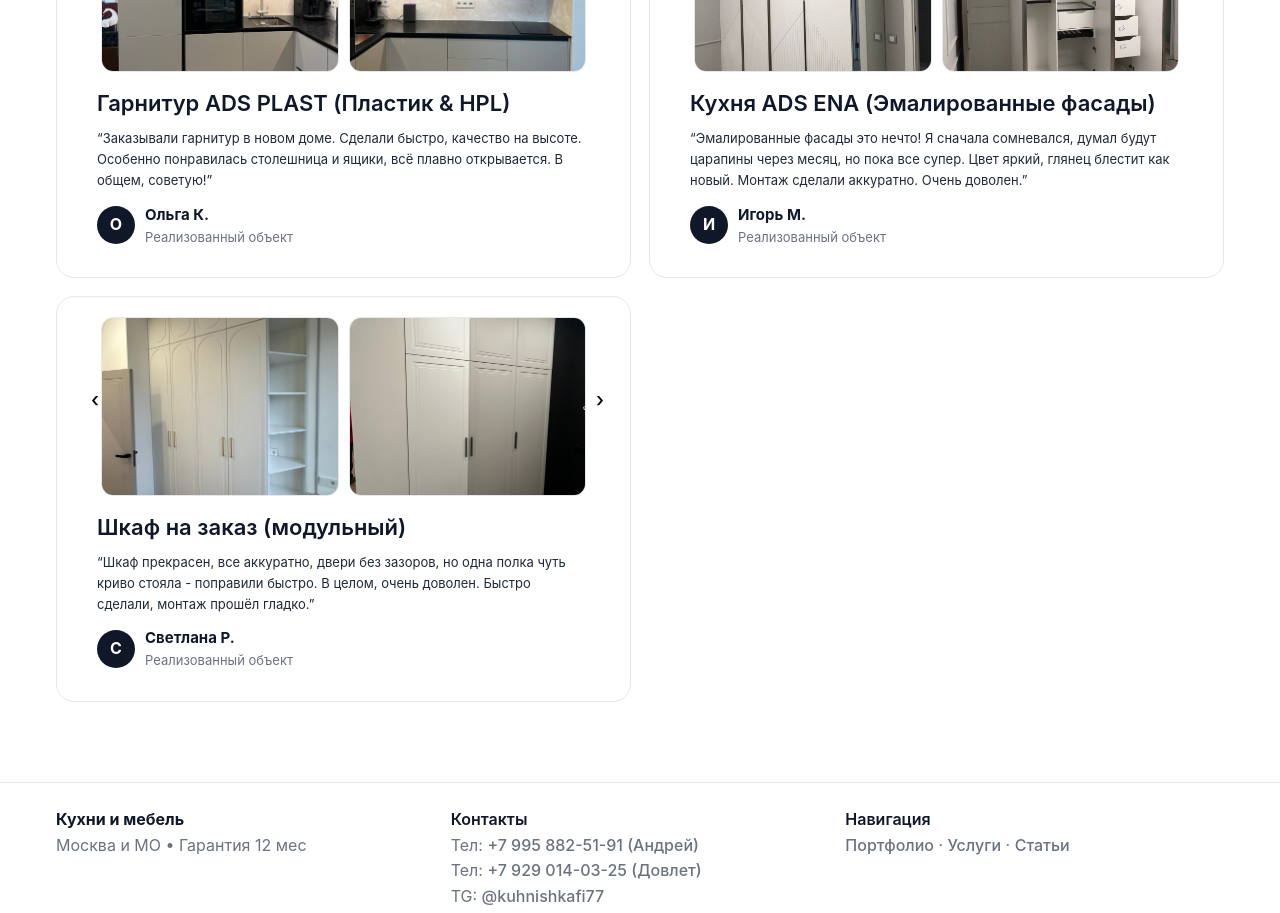
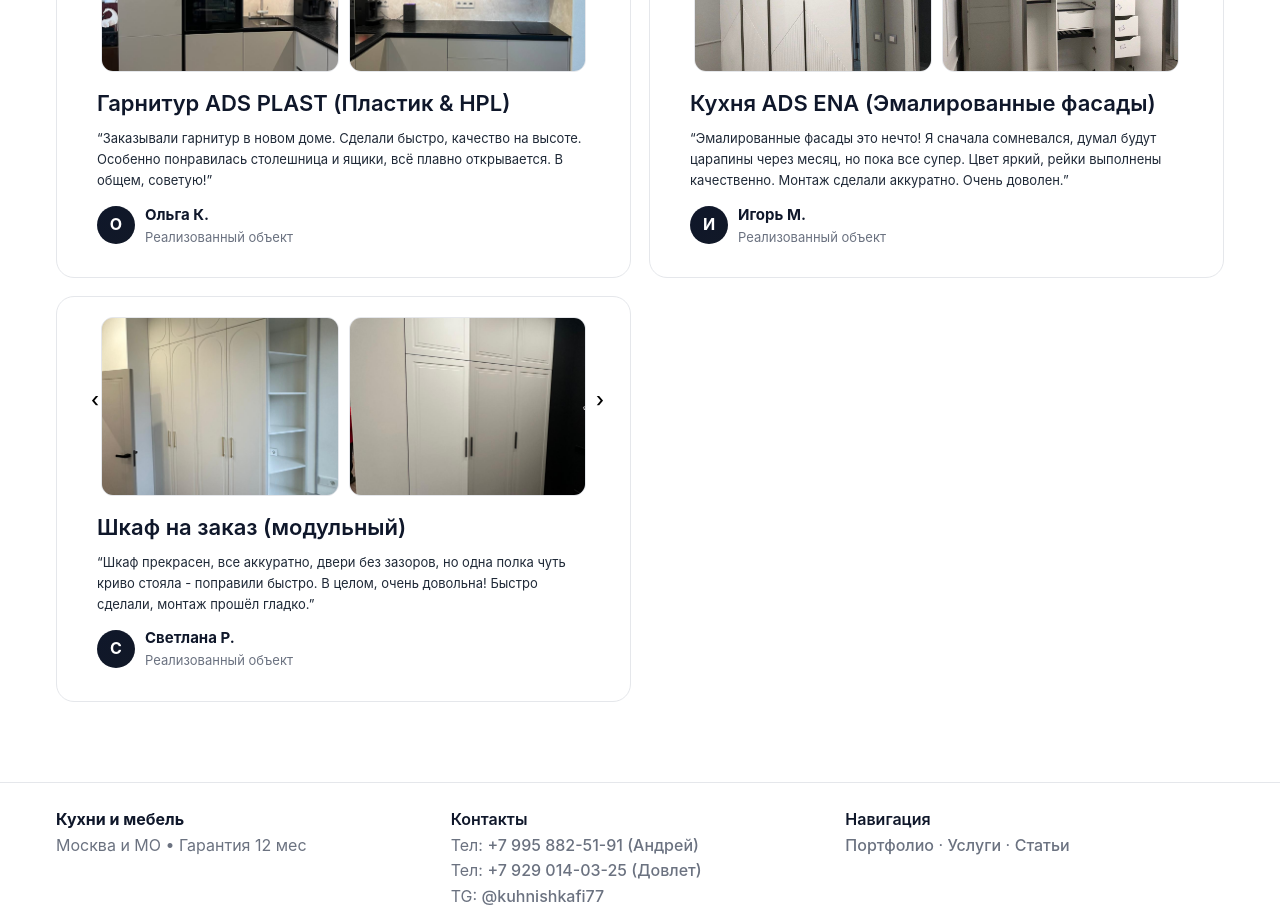
Before and after one commit to botuevaliliia/ads, a React (Vite) app in the folder kuhni-moskva/: page /reviews in a window 1280 px wide. Shown: the part 900-1813 px from the top of the page. Built offline with nearby package versions, Linux system fonts and the light colour scheme.

Commit message:
quick fixes

```diff
--- a/kuhni-moskva/src/pages/Reviews.tsx
+++ b/kuhni-moskva/src/pages/Reviews.tsx
@@ -35,14 +35,14 @@ const reviews: Review[] = [
   {
     title: "Кухня ADS ENA (Эмалированные фасады)",
     quote:
-      "Эмалированные фасады это нечто! Я сначала сомневался, думал будут царапины через месяц, но пока все супер. Цвет яркий, глянец блестит как новый. Монтаж сделали аккуратно. Очень доволен.",
+      "Эмалированные фасады это нечто! Я сначала сомневался, думал будут царапины через месяц, но пока все супер. Цвет яркий, рейки выполнены качественно. Монтаж сделали аккуратно. Очень доволен.",
     name: "Игорь М.",
     images: ["/reviews/Reviewer_04_01.jpeg", "/reviews/Reviewer_04_02.jpeg", "/reviews/Reviewer_04_03.jpeg", "/reviews/Reviewer_04_04.jpeg"],
   },
   {
     title: "Шкаф на заказ (модульный)",
     quote:
-      "Шкаф прекрасен, все аккуратно, двери без зазоров, но одна полка чуть криво стояла - поправили быстро. В целом, очень доволен. Быстро сделали, монтаж прошёл гладко.",
+      "Шкаф прекрасен, все аккуратно, двери без зазоров, но одна полка чуть криво стояла - поправили быстро. В целом, очень довольна! Быстро сделали, монтаж прошёл гладко.",
     name: "Светлана Р.",
     images: ["/reviews/Reviewer_05_01.jpeg", "/reviews/Reviewer_05_02.jpeg", "/reviews/Reviewer_05_03.jpeg", "/reviews/Reviewer_05_04.jpeg"],
   },
```
